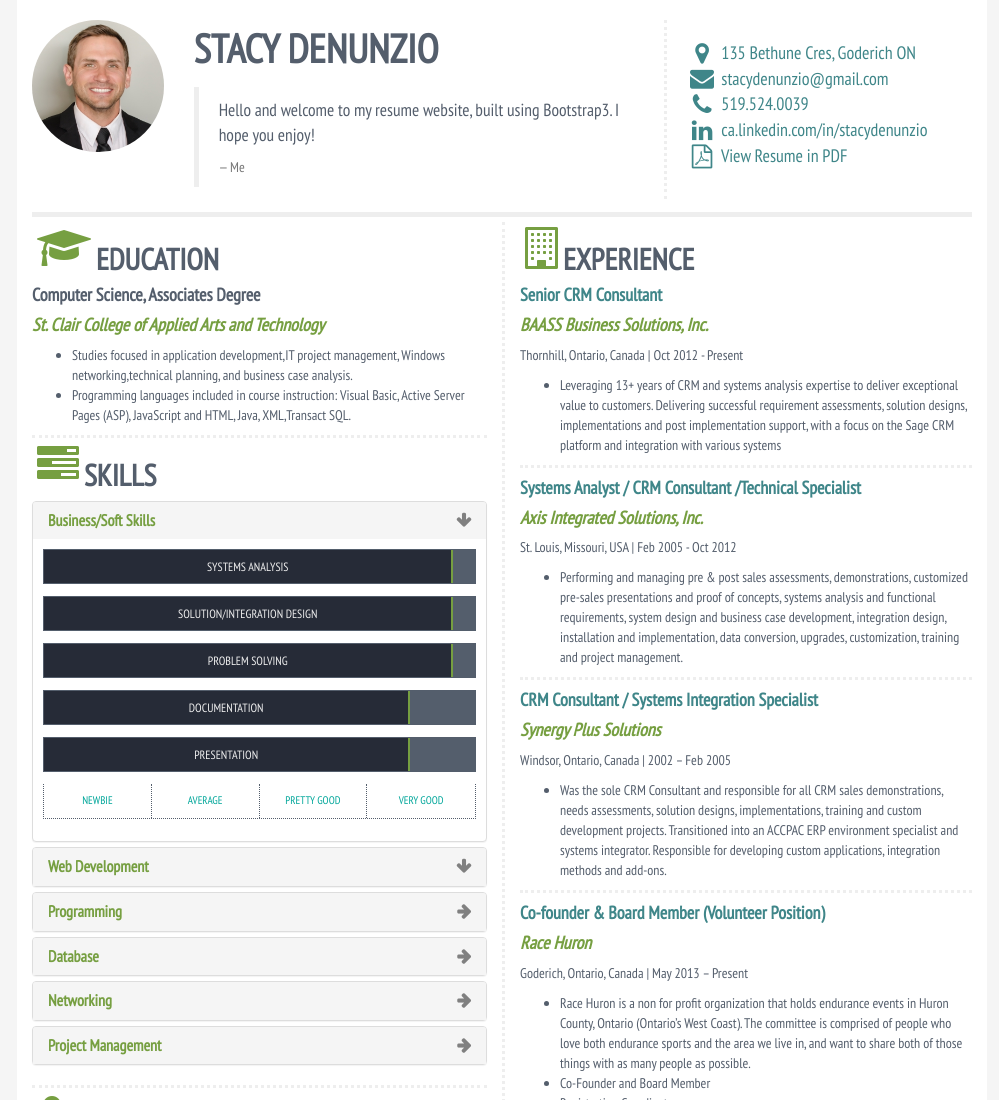
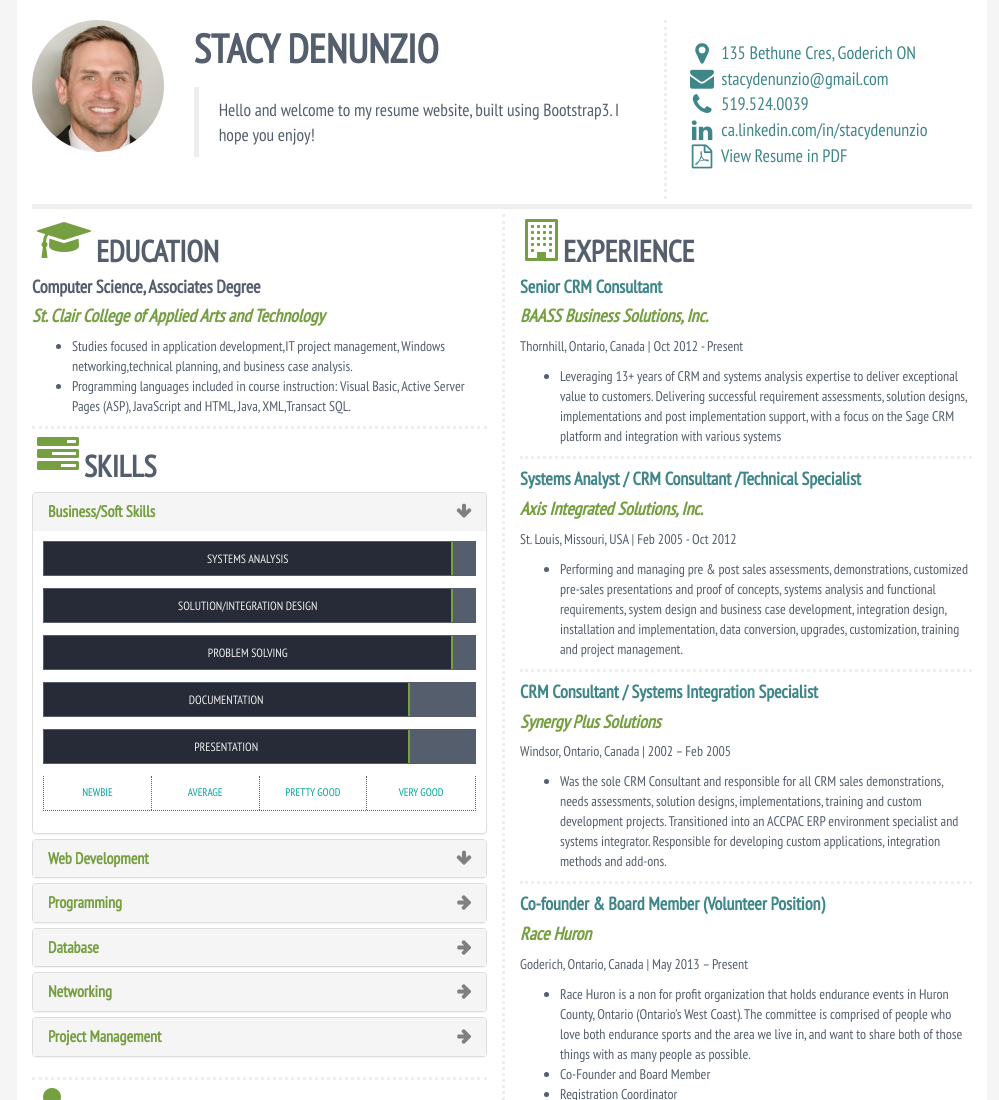
Before and after one commit to sdenunzio/StacyBootstrap2, a plain HTML site: page index.html in a window 1280 px wide. Shown: the top 1100 px of the page, without its empty margins (138-1137 px from the left). Drawn offline with Linux system fonts and the light colour scheme.

Commit message:
CleanupIndex

```diff
--- a/index.html
+++ b/index.html
@@ -27,7 +27,7 @@
     </div>
     <div class="row">
       <div class="col-sm-2">
-        <img class="img-circle img-responsive center-block profile-pic text-center" src="resources/img/StacyProfileWeb.jpg" width="140" />
+        <img class="img-circle img-responsive center-block text-center" src="resources/img/StacyProfileSM.jpg"/>
         <p></p>
       </div>
       <div class="col-md-6 col-sm-10 col-xs-12 text-md-left text-xs-center">
@@ -35,7 +35,7 @@
         <p class="profile profile-name">STACY DENUNZIO</p>
         <blockquote>
           <p>Hello and welcome to my resume website, built using Bootstrap3. I hope you enjoy!</p>
-          <footer>Me</footer>
+
         </blockquote>
       </div>
       <div class="col-md-4 contact-list center-block border-left text-md-left text-xs-center">
--- a/resources/css/style.scss
+++ b/resources/css/style.scss
@@ -1,6 +1,6 @@
 /*
 # Template Name: Bootstrap Resume by Stacy Denunzio
-# Version: 1.1 // I have a lot to learn including Sass, more playing with @Media support in BS3,
+# Version: 1.1 // I have a lot to learn including fully utilizing Sass (scss), @Media breakpoint support in BS3,
 # 		default grid classes for xs, sm,etc breakpoints and push/pull of columns.
 # Author: Stacy Denunzio
 */
@@ -11,7 +11,7 @@ $seperator-color: #EEEEEE;
 $text-color: #545E6C;
 $border-dotted: 3px dotted $seperator-color;
 
-/* re-compile custom bootstrap with this */
+/* re-compile custom bootstrap with this (update json config)*/
 .container{
 	background-color: #fff;
 }
```
Also changed, not shown: resources/css/style.css, resources/img/StacyProfileSM.jpg (added).
